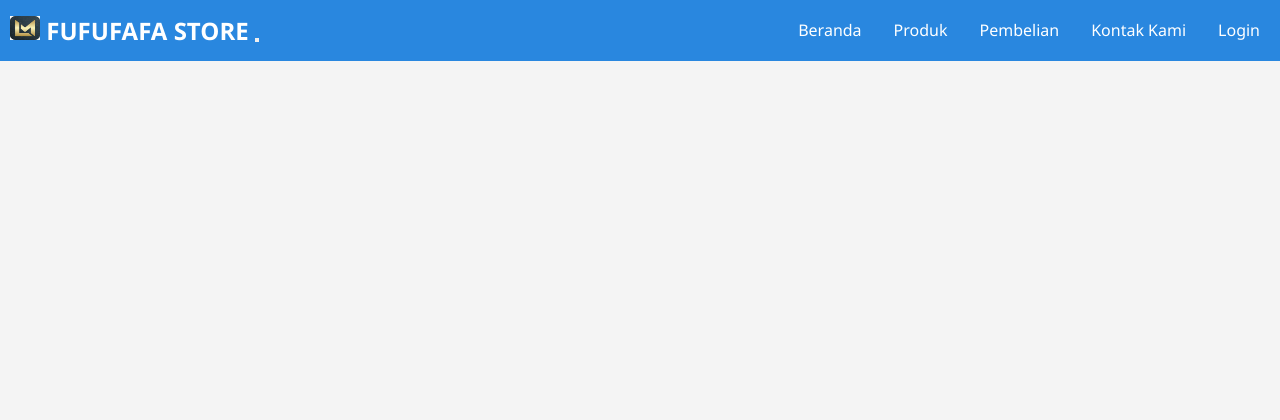
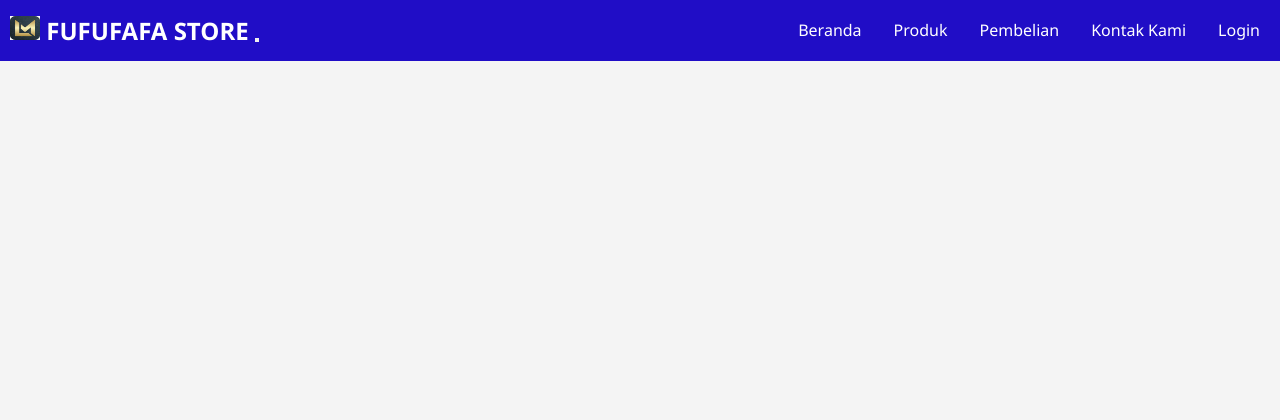
Before and after one commit to bramase12/galvinbaik, a PHP site: page /produk.html in a window 1280 px wide. Shown: the part 123-543 px from the top of the page. Run offline with PHP 8.4, Linux system fonts and the light colour scheme.

Commit message:
change color website

```diff
--- a/styles.css
+++ b/styles.css
@@ -25,7 +25,7 @@
     display: flex;
     justify-content: space-between;
     align-items: center;
-background-color: #2987df;
+background-color: #200dc6;
 padding: 10px;
 
 }
```
